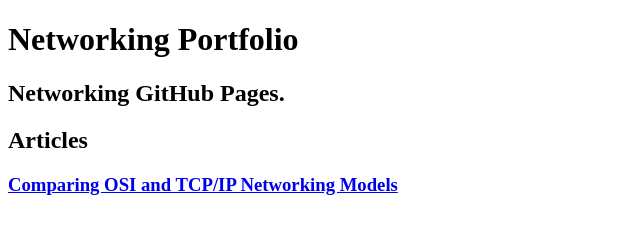
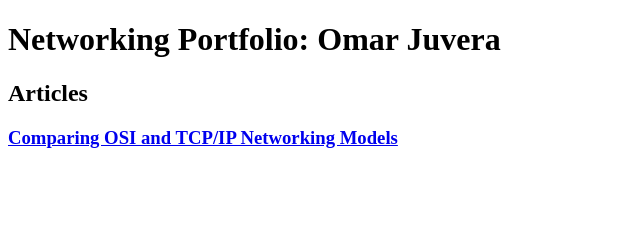
Before and after one commit to omarjuvera/portfolios, a plain HTML site: page networking/index.html in a window 1280 px wide. Shown: the whole page, without its empty margins (0-640 px from the left). Drawn offline with Linux system fonts and the light colour scheme.

Commit message:
Networking Portfolio Updates

```diff
--- a/networking/index.html
+++ b/networking/index.html
@@ -9,13 +9,9 @@
 </head>
 <body>
 	<header>
-		<h1>Networking Portfolio</h1>
+		<h1>Networking Portfolio: Omar Juvera</h1>
 	</header>
 	<main>
-		<section>
-		<h2>Networking GitHub Pages.</h2>
-		</section>
-
 		<section>
 		<h2>Articles</h2>
 
```
